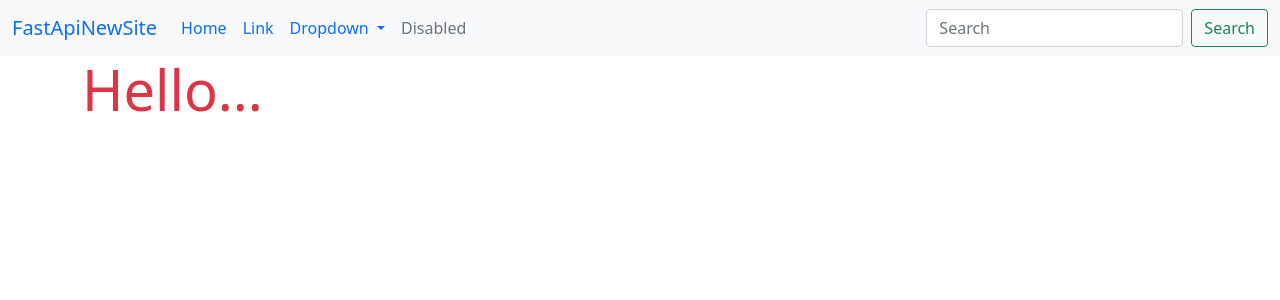
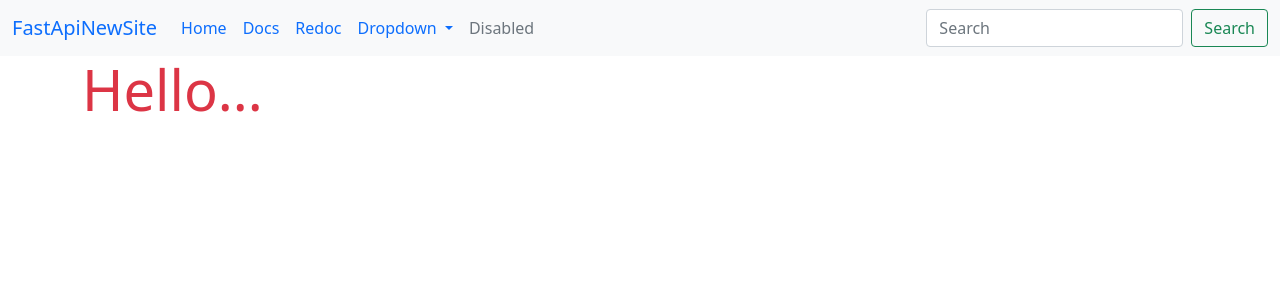
Before and after one commit to shahlep/fastapi-fun-8, a FastAPI app: page / in a window 1280 px wide. Shown: the top 300 px of the page. Run offline with FastAPI, Linux system fonts and the light colour scheme.

Commit message:
fastapi fun 92

```diff
--- a/templates/components/navbar.html
+++ b/templates/components/navbar.html
@@ -1,6 +1,6 @@
 <nav class="navbar navbar-expand-lg bg-light">
   <div class="container-fluid">
-    <a class="navbar-brand" href="#">FastApiNewSite</a>
+    <a class="navbar-brand" href="/">FastApiNewSite</a>
     <button class="navbar-toggler" type="button" data-bs-toggle="collapse" data-bs-target="#navbarSupportedContent" aria-controls="navbarSupportedContent" aria-expanded="false" aria-label="Toggle navigation">
       <span class="navbar-toggler-icon"></span>
     </button>
@@ -10,7 +10,10 @@
           <a class="nav-link active" aria-current="page" href="/">Home</a>
         </li>
         <li class="nav-item">
-          <a class="nav-link" href="#">Link</a>
+          <a class="nav-link" href="/docs">Docs</a>
+        </li>
+         <li class="nav-item">
+          <a class="nav-link" href="/redoc">Redoc</a>
         </li>
         <li class="nav-item dropdown">
           <a class="nav-link dropdown-toggle" href="#" id="navbarDropdown" role="button" data-bs-toggle="dropdown" aria-expanded="false">
```
